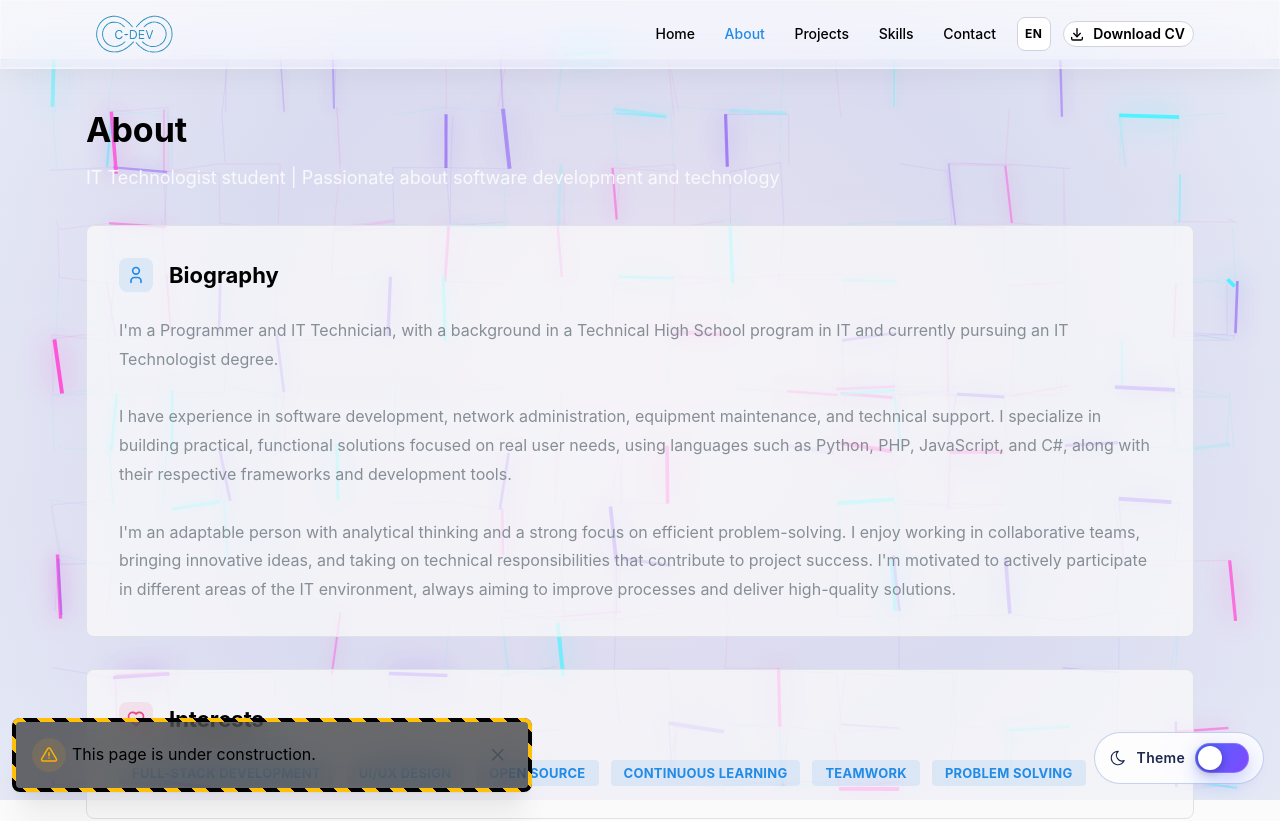
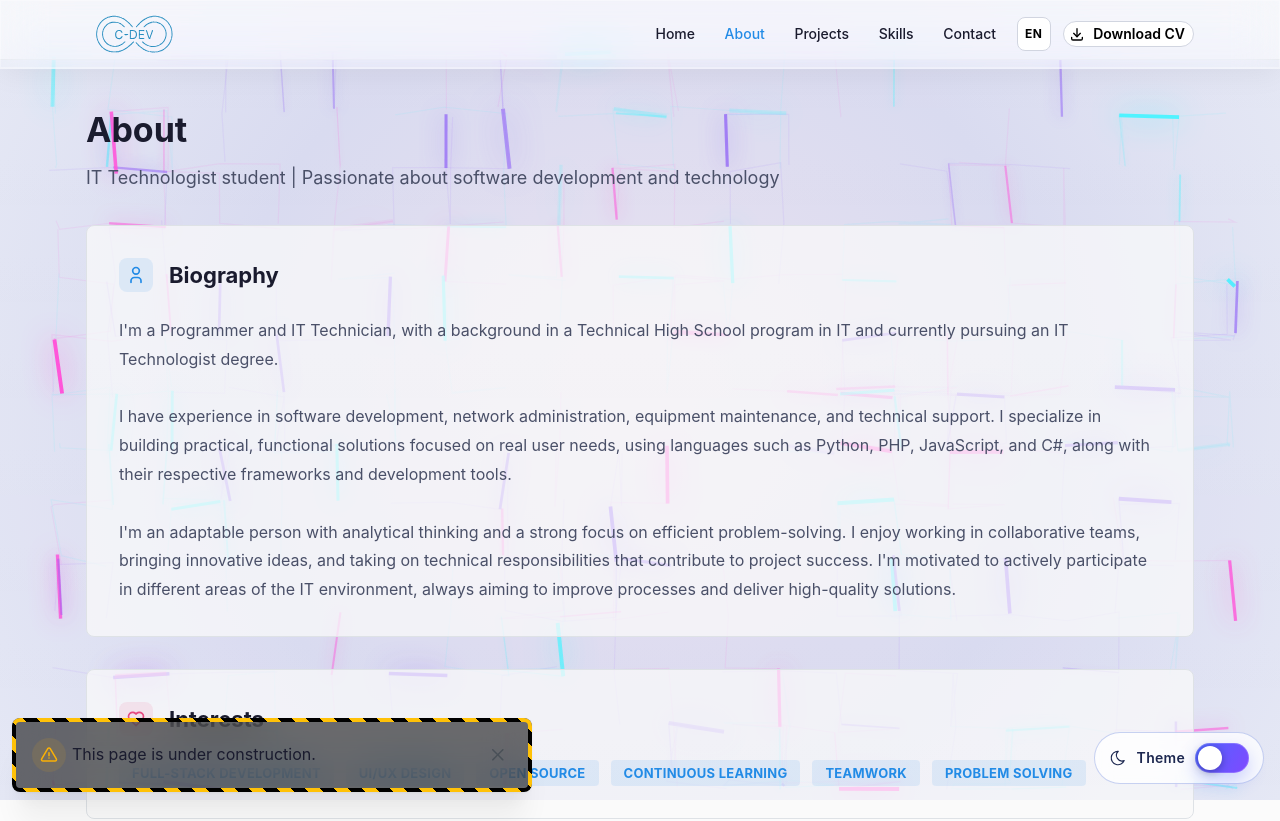
Before and after one commit to cristianbarreiro/cristianbarreiro.github.io, a React (Vite) app: page /about in a window 1280 px wide. Shown: the top 821 px of the page. Built offline with nearby package versions, Linux system fonts and the light colour scheme.

Commit message:
fix: text colors

```diff
--- a/src/pages/About.jsx
+++ b/src/pages/About.jsx
@@ -51,7 +51,7 @@ function About() {
                         <Title order={1} mb="sm">
                             {t('about.title')}
                         </Title>
-                        <Text size="lg" className="section-subtitle" style={{ color: 'var(--mantine-color-gray-0)' }}>
+                        <Text size="lg" className="section-subtitle">
                             {t('site.subtitle')}
                         </Text>
                     </div>
--- a/src/pages/Contact.jsx
+++ b/src/pages/Contact.jsx
@@ -192,7 +192,7 @@ function Contact() {
                         <Title order={1} mb="sm">
                             {t('contact.title')}
                         </Title>
-                        <Text size="lg" className="section-subtitle" style={{ color: 'var(--mantine-color-gray-0)' }}>
+                        <Text size="lg" className="section-subtitle">
                             {t('contact.subtitle')}
                         </Text>
                     </div>
--- a/src/pages/Home.jsx
+++ b/src/pages/Home.jsx
@@ -103,7 +103,6 @@ function Home() {
                         size="h2"
                         fw={400}
                         className="section-subtitle"
-                        style={{ color: '#ffffff' }}
                     >
                         {t('site.title')}
                     </Title>
@@ -113,7 +112,7 @@ function Home() {
                         size="lg"
                         className="hero-description"
                         maw={600}
-                        style={{ lineHeight: 1.7, color: 'var(--mantine-color-gray-0)' }}
+                        style={{ lineHeight: 1.7 }}
                     >
                         {t('site.heroDescription')}
                     </Text>
--- a/src/pages/Projects.jsx
+++ b/src/pages/Projects.jsx
@@ -60,7 +60,7 @@ function Projects() {
                         <Title order={1} mb="sm">
                             {t('projects.title')}
                         </Title>
-                        <Text size="lg" className="section-subtitle" style={{ color: 'var(--mantine-color-gray-0)' }}>
+                        <Text size="lg" className="section-subtitle">
                             {t('projects.subtitle')}
                         </Text>
                     </div>
--- a/src/pages/Skills.jsx
+++ b/src/pages/Skills.jsx
@@ -73,7 +73,7 @@ function Skills() {
                         <Title order={1} mb="sm">
                             {t('skills.title')}
                         </Title>
-                        <Text size="lg" className="section-subtitle" style={{ color: 'var(--mantine-color-gray-0)' }}>
+                        <Text size="lg" className="section-subtitle">
                             {t('skills.subtitle')}
                         </Text>
                     </div>
--- a/src/styles/global.css
+++ b/src/styles/global.css
@@ -77,17 +77,17 @@ body,
 }
 
 :root[data-mantine-color-scheme="light"] {
-  /* Fondo personalizado en modo claro (ejemplo: gris muy claro) */
+  /* Fondo transparente para dejar ver el canvas */
   --mantine-color-body: #fafafabb;
 
-  /* Texto principal (opcional, por defecto es negro) */
-  /* --mantine-color-text: #1a1a1a; */
+  /* Texto principal oscuro para contraste */
+  --mantine-color-text: #1a1b2e;
 
   /* Texto secundario */
-  /* --mantine-color-dimmed: #6b7280; */
+  --mantine-color-dimmed: #4a5068;
 
   /* Bordes */
-  /* --mantine-color-default-border: #e5e7eb; */
+  --mantine-color-default-border: #d1d5e0;
 }
 
 /* ========================================
@@ -109,18 +109,22 @@ body,
   --mantine-color-default-border: var(--mantine-color-dark-5);
 }
 
-/* Texto descriptivo del hero: mantener light como estaba y suavizar SOLO en dark. */
+/* Texto descriptivo del hero */
 .hero-description {
-  color: var(--mantine-color-gray-0);
+  color: var(--mantine-color-dimmed);
 }
 
 :root[data-mantine-color-scheme="dark"] .hero-description {
   color: var(--mantine-color-gray-4);
 }
 
-/* Subtítulos de secciones - forzar gray-0 */
+/* Subtítulos de secciones */
 .section-subtitle {
-  color: var(--mantine-color-gray-0) !important;
+  color: var(--mantine-color-dimmed) !important;
+}
+
+:root[data-mantine-color-scheme="dark"] .section-subtitle {
+  color: var(--mantine-color-gray-2) !important;
 }
 
 /* ========================================
```
